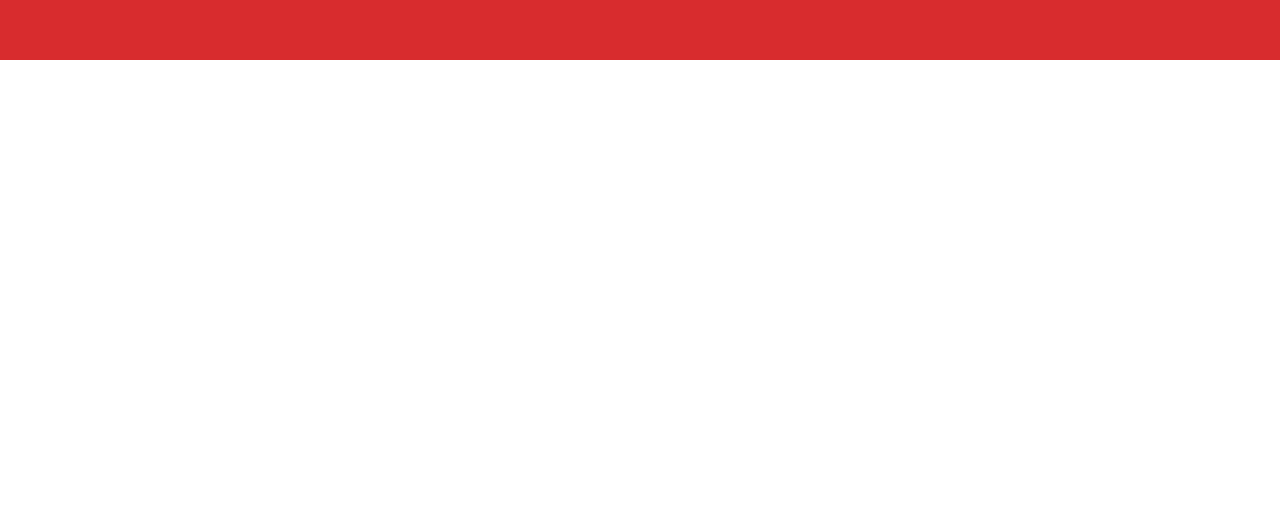
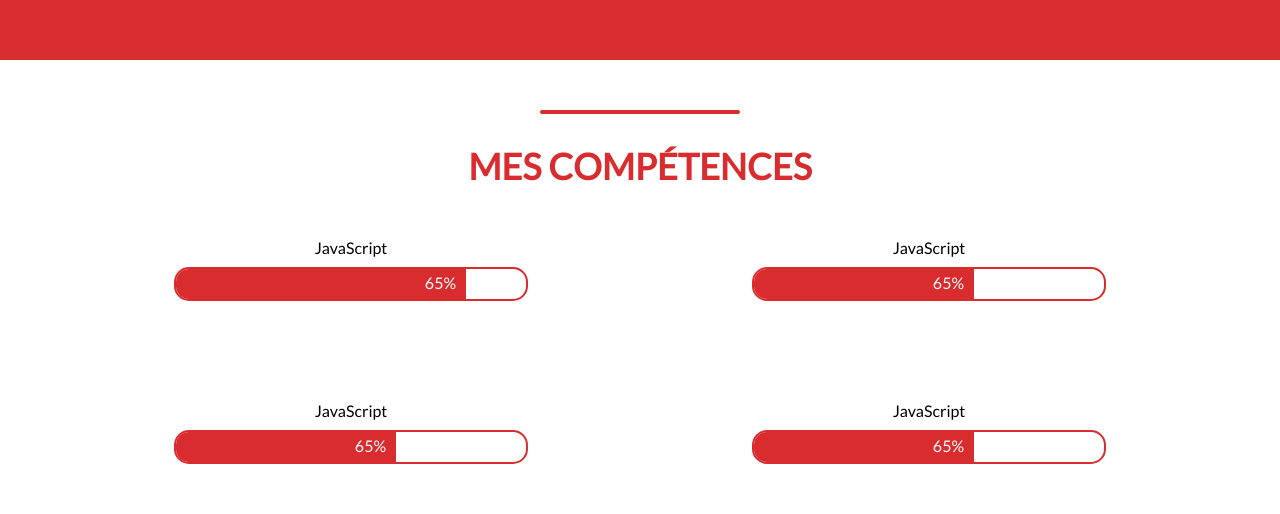
Before and after one commit to wared2003/portfolio, a plain HTML site: page index.html in a window 1280 px wide. Shown: the part 711-1225 px from the top of the page. Before the commit the page ends 800 px from the top, so only its background shows below. Drawn offline with Linux system fonts and the light colour scheme.

Commit message:
[add]section compétences

```diff
--- a/index.html
+++ b/index.html
@@ -29,5 +29,41 @@
     <h2>Dévellopeur Web</h2>
     <button class="cv_download_btn">Télèchargez mon cv</button>
 </section>
+
+<div class="banner_red_divider"></div>
+
+<section class="competences">
+    <h2>MES COMPÉTENCES</h2>
+    <div class="level_bars_container">
+
+        <div>
+            <p>JavaScript</p>
+            <div class="level_bar js">
+                <div class="level">65%</div>
+            </div>
+        </div>
+
+        <div>
+            <p>JavaScript</p>
+            <div class="level_bar css">
+                <div class="level">65%</div>
+            </div>
+        </div>
+
+        <div>
+            <p>JavaScript</p>
+            <div class="level_bar html">
+                <div class="level">65%</div>
+            </div>
+        </div>
+        <div>
+            <p>JavaScript</p>
+            <div class="level_bar python">
+                <div class="level">65%</div>
+            </div>
+        </div>
+
+    </div>
+</section>
 </body>
 </html>
--- /dev/null
+++ b/scss/components/_level_bar.scss
@@ -0,0 +1,17 @@
+ .level_bar{
+    height: 30px;
+    width: 350px;
+    border: solid 2px $main-red;
+    border-radius: 15px;
+    padding: 0px;
+    overflow: hidden;
+    .level{
+      background-color: $main-red;
+      height: 100%;
+      width: 60%;
+      color: #ffff;
+      text-align: right;
+      padding-right: 10px;
+      padding-top: 4px;
+    }
+  }
--- /dev/null
+++ b/scss/components/_red_divider.scss
@@ -0,0 +1,7 @@
+.red_divider{
+  height: 4px;
+  width: 200px;
+  border-radius: 2px;
+  background-color: $main-red;
+  margin: 0px auto;
+}
--- /dev/null
+++ b/scss/layout/_competences.scss
@@ -0,0 +1,24 @@
+.competences{
+  h2{
+    color: $main-red;
+    font-size: 36px;
+    margin-top: 30px;
+    text-align: center;
+  }
+
+  .level_bars_container{
+    display: flex;
+    flex-wrap: wrap;
+    justify-content: space-evenly;
+    &>div{
+      margin: 50px 50px;
+      text-align: center;
+      p{
+        margin-bottom: 10px;
+      }
+    }
+    .js .level{
+      width: 80%;
+    }
+  }
+}
--- a/scss/style.scss
+++ b/scss/style.scss
@@ -2,9 +2,17 @@
 "abstract/mixins.scss",
 "layout/reset",
 "layout/header",
-"layout/banner";
+"layout/banner",
+"components/red_divider",
+"layout/competences",
+"components/level_bar";
 
 /*general*/
 *{
   font-family: $main-font;
 }
+/*banner*/
+.banner_red_divider{
+  @extend .red_divider;
+  margin-top: 50px;
+}
```
Also changed, not shown: css/style.css, 1 other file. Lines whose indentation alone changed are shown as unchanged.
